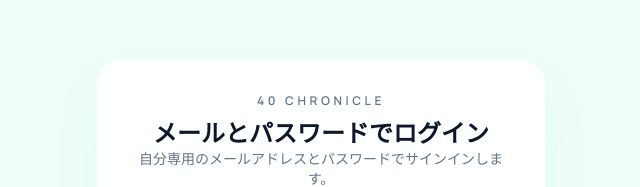
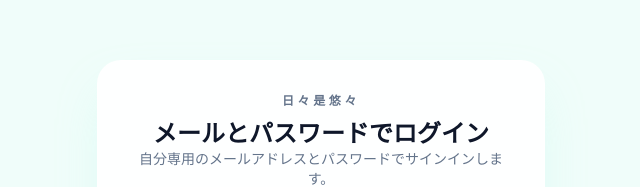
Before and after one commit to Yusuke0018/from40-kaizen, a Next.js app: page /settings in a window 1280 px wide. Shown: the part 121-308 px from the top of the page, without its empty margins (319-959 px from the left). Built offline with nearby package versions, Linux system fonts and the light colour scheme; no server answers.

Commit message:
refactor: rename app to nichinichi-kore-yuyuu
Update visible app name from '40 Chronicle' to '日々是悠々' across layout, shell, auth, and docs.

```diff
--- a/src/app/(mobile)/settings/page.tsx
+++ b/src/app/(mobile)/settings/page.tsx
@@ -155,7 +155,7 @@ export default function SettingsPage() {
       </button>
 
       <p className="pt-6 text-center text-[0.65rem] font-bold uppercase tracking-widest text-slate-300">
-        40 Chronicle v0.1.0
+        日々是悠々 v0.1.0
       </p>
     </div>
   );
--- a/src/app/layout.tsx
+++ b/src/app/layout.tsx
@@ -17,11 +17,11 @@ const geistMono = Geist_Mono({
 export const metadata: Metadata = {
   metadataBase: new URL("https://40-chronicle.vercel.app"),
   title: {
-    default: "40 Chronicle",
-    template: "%s | 40 Chronicle",
+    default: "日々是悠々",
+    template: "%s | 日々是悠々",
   },
   description:
-    "Mobile-first life chronicle for experiments, nutrition, and vitality tracking with Firebase + Next.js.",
+    "日々の実験とコンディションを整然と記録する、モバイルファーストのライフログアプリ。",
 };
 
 export default function RootLayout({
--- a/src/components/auth/sign-in-card.tsx
+++ b/src/components/auth/sign-in-card.tsx
@@ -39,7 +39,7 @@ export function SignInCard() {
     <div className="flex min-h-screen items-center justify-center bg-mint-50 px-6 py-12">
       <div className="w-full max-w-md rounded-3xl border border-white/50 bg-white/90 p-8 text-center shadow-2xl shadow-mint-100/70">
         <p className="text-xs font-semibold uppercase tracking-[0.3em] text-slate-500">
-          40 CHRONICLE
+          日々是悠々
         </p>
         <h1 className="pt-2 text-2xl font-semibold">
           {mode === "signin" ? "メールとパスワードでログイン" : "アカウントを作成"}
--- a/src/components/layout/mobile-shell.tsx
+++ b/src/components/layout/mobile-shell.tsx
@@ -56,7 +56,7 @@ export function MobileShell({ children }: MobileShellProps) {
       <aside className="hidden w-64 flex-shrink-0 flex-col justify-between border-r border-mint-200 bg-white px-6 py-8 md:flex">
         <div>
           <h1 className="text-2xl font-extrabold tracking-tight text-mint-800">
-            40 Chronicle
+            日々是悠々
           </h1>
           <p className="mt-2 text-xs font-semibold uppercase tracking-widest text-mint-700">
             EXPERIMENT LOG
@@ -77,7 +77,7 @@ export function MobileShell({ children }: MobileShellProps) {
               {date} ({weekday})
             </p>
             <h2 className="text-lg font-extrabold tracking-tight text-slate-900">
-              40 Chronicle
+              日々是悠々
             </h2>
           </div>
           <div className="flex h-9 w-9 items-center justify-center rounded-full border-2 border-mint-200 bg-white text-mint-600 shadow-sm">
```
Also changed, not shown: 1 other file (tests, documents, lock files or other folders).
